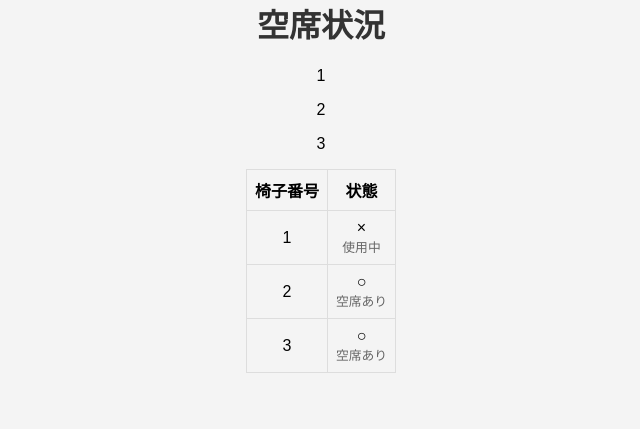
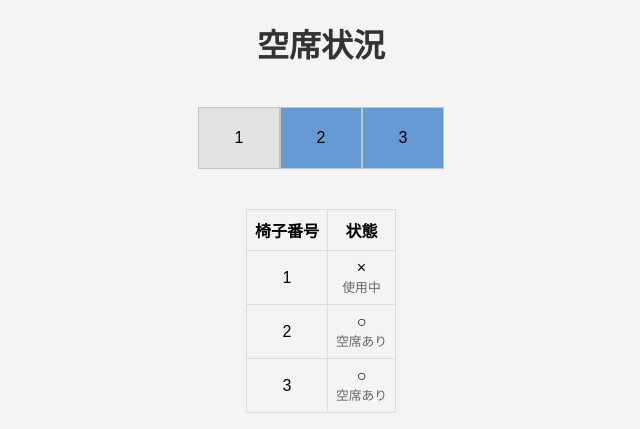
Before and after one commit to junichi-fukushima/iot-chiar-sensor, a Flask app: page / in a window 1280 px wide. Shown: the top 429 px of the page, without its empty margins (319-959 px from the left). Run offline with Flask 3, Linux system fonts and the light colour scheme; data comes from the database, SQL or seed files in the repository.

Commit message:
Update styles.css

```diff
--- a/frontend/static/styles.css
+++ b/frontend/static/styles.css
@@ -8,6 +8,7 @@ body {
 
 h1 {
   color: #333;
+  padding-top: 20px;
 }
 
 table {
@@ -26,3 +27,29 @@ th, td {
   font-size: 0.8em;
   color: #666;
 }
+.seating-plan {
+    display: flex;
+    justify-content: center;
+    margin-top: 20px;
+}
+
+.seat {
+    display: flex;
+    flex-direction: column;
+    align-items: center;
+    justify-content: center;
+    width: 60px;
+    height: 40px;
+    border: 1px solid #BFC5CA;
+    text-align: center;
+    padding: 10px;
+    background-color: #659AD2;
+}
+
+.occupied {
+    background-color: #E3E3E3; /* 使用中の席の色 */
+}
+div {
+    margin-top: 20px;
+    margin-bottom: 20px;
+}
```
